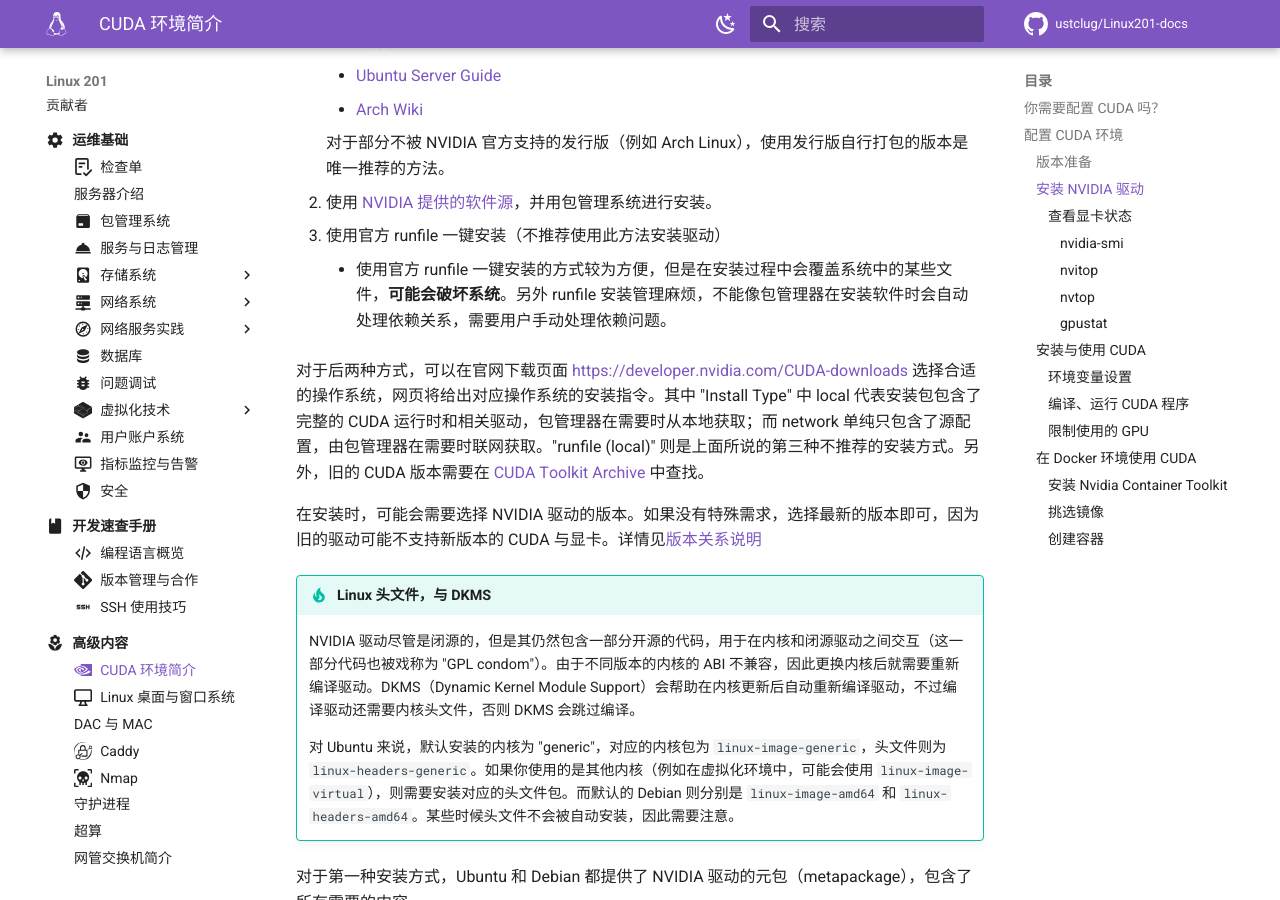
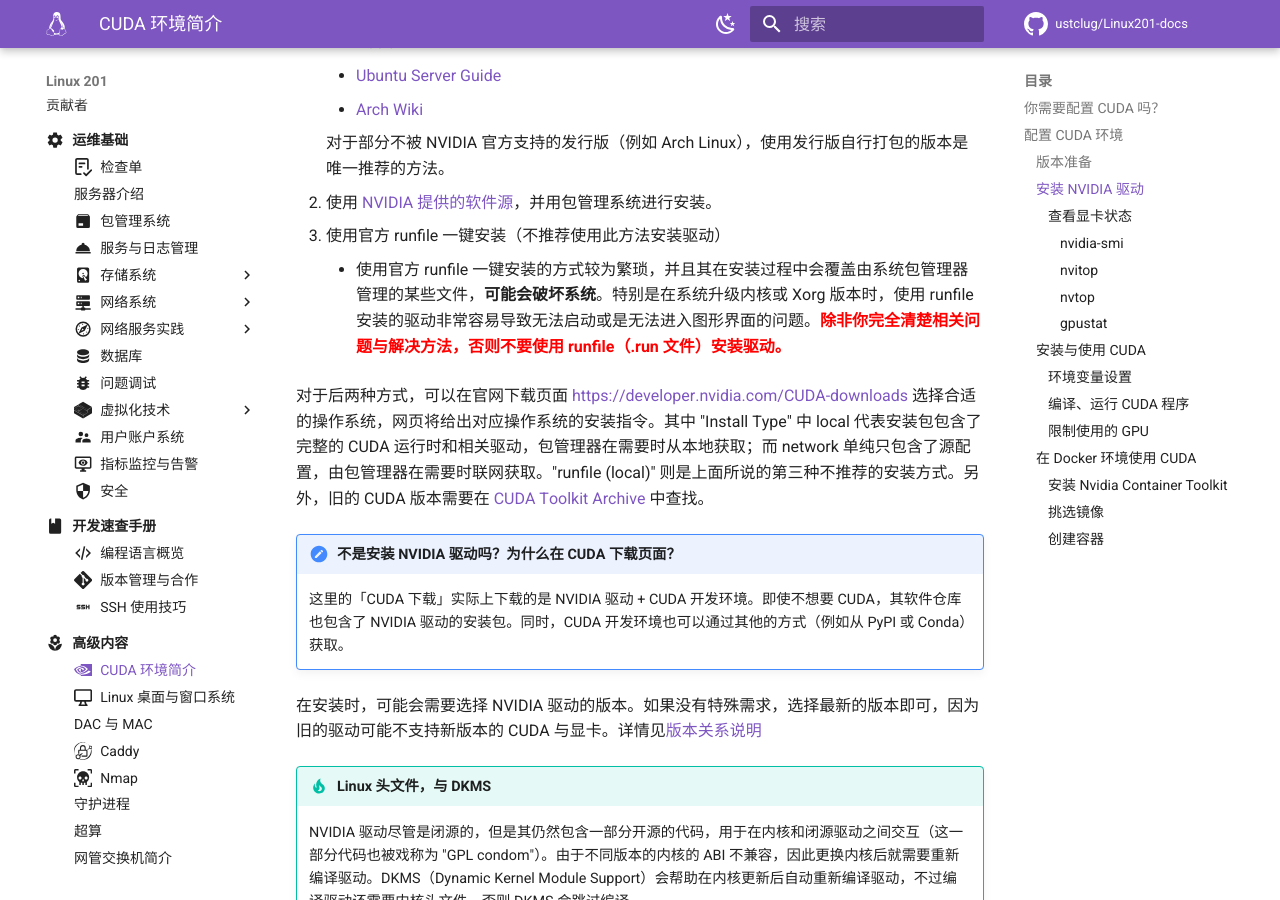
Before and after one commit to ustclug/Linux201-docs, an MkDocs documentation site: the page built from docs/advanced/cuda.md, in a window 1280 px wide and 900 px high, scrolled down 2553 px. Built offline with MkDocs 1.6.1 and Material for MkDocs 9.7.7, drawn with Linux system fonts in a browser that asks for light colours; comment, search, counter and statistics services are not loaded.

Commit message:
advanced/cuda: Clarify driver install
#install-cuda is still a mess and requires editing.

```diff
--- a/docs/advanced/cuda.md
+++ b/docs/advanced/cuda.md
@@ -72,10 +72,14 @@
 2. 使用 [NVIDIA 提供的软件源](https://developer.nvidia.com/CUDA-downloads)，并用包管理系统进行安装。
 
 3. 使用官方 runfile 一键安装（不推荐使用此方法安装驱动）
-
-     - 使用官方 runfile 一键安装的方式较为方便，但是在安装过程中会覆盖系统中的某些文件，**可能会破坏系统**。另外 runfile 安装管理麻烦，不能像包管理器在安装软件时会自动处理依赖关系，需要用户手动处理依赖问题。
+    <!-- markdownlint-disable MD033 -->
+     - 使用官方 runfile 一键安装的方式较为繁琐，并且其在安装过程中会覆盖由系统包管理器管理的某些文件，**可能会破坏系统**。特别是在系统升级内核或 Xorg 版本时，使用 runfile 安装的驱动非常容易导致无法启动或是无法进入图形界面的问题。<b><span style="color: red">除非你完全清楚相关问题与解决方法，否则不要使用 runfile（.run 文件）安装驱动。</span></b>
 
 对于后两种方式，可以在官网下载页面 <https://developer.nvidia.com/CUDA-downloads> 选择合适的操作系统，网页将给出对应操作系统的安装指令。其中 "Install Type" 中 local 代表安装包包含了完整的 CUDA 运行时和相关驱动，包管理器在需要时从本地获取；而 network 单纯只包含了源配置，由包管理器在需要时联网获取。"runfile (local)" 则是上面所说的第三种不推荐的安装方式。另外，旧的 CUDA 版本需要在 [CUDA Toolkit Archive](https://developer.nvidia.com/cuda-toolkit-archive) 中查找。
+
+!!! note "不是安装 NVIDIA 驱动吗？为什么在 CUDA 下载页面？"
+
+    这里的「CUDA 下载」实际上下载的是 NVIDIA 驱动 + CUDA 开发环境。即使不想要 CUDA，其软件仓库也包含了 NVIDIA 驱动的安装包。同时，CUDA 开发环境也可以通过其他的方式（例如从 PyPI 或 Conda）获取。
 
 在安装时，可能会需要选择 NVIDIA 驱动的版本。如果没有特殊需求，选择最新的版本即可，因为旧的驱动可能不支持新版本的 CUDA 与显卡。详情见[版本关系说明](https://docs.nvidia.com/cuda/cuda-toolkit-release-notes/index.html)
 
```
